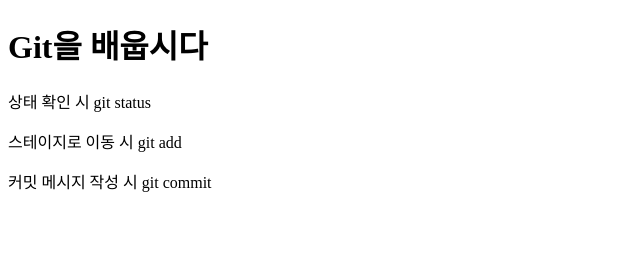
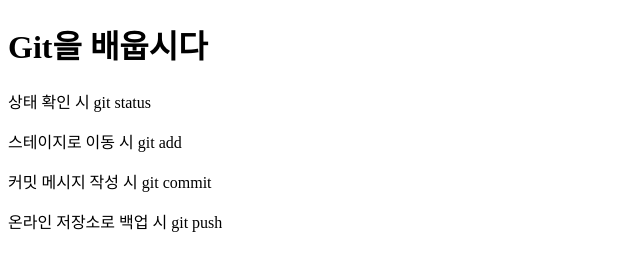
Before and after one commit to goyou21/study, a plain HTML site: page index.html in a window 1280 px wide. Shown: the whole page, without its empty margins (0-640 px from the left). Drawn offline with Linux system fonts and the light colour scheme.

Commit message:
온라인 저장소 백업방법

```diff
--- a/index.html
+++ b/index.html
@@ -8,5 +8,6 @@
     <p>상태 확인 시 git status</p>
     <p>스테이지로 이동 시 git add</p>
     <p>커밋 메시지 작성 시 git commit</p>
+    <P>온라인 저장소로 백업 시 git push</P>
   </body>
 </html>
```
